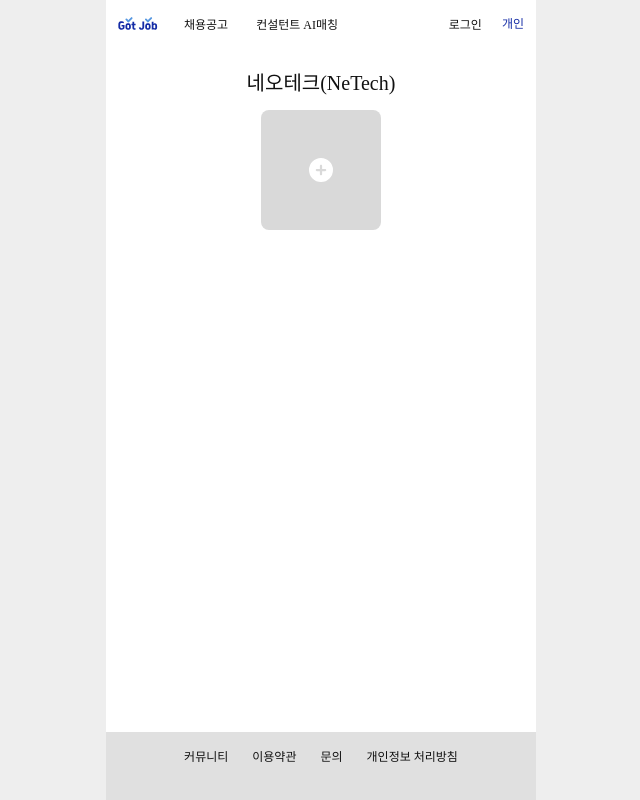
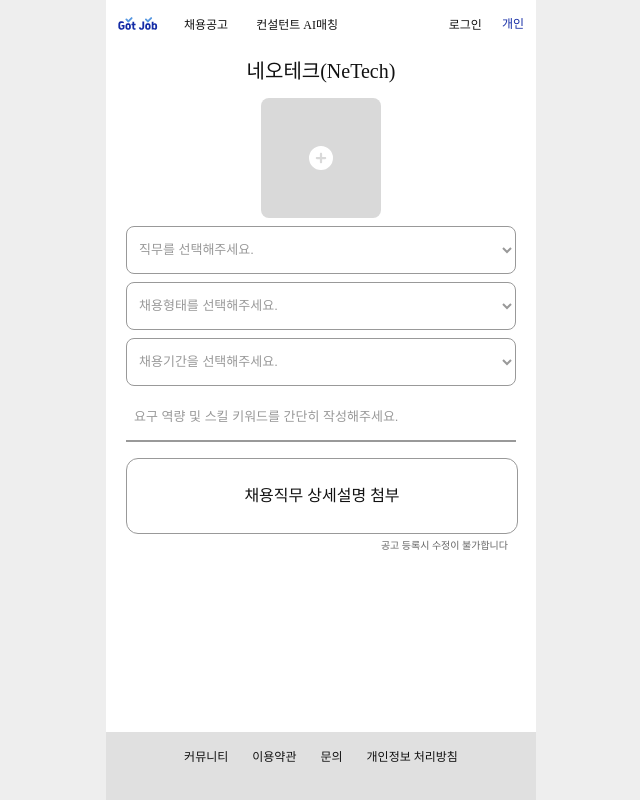
Before and after one commit to 9oormthon-univ/2025_SEASONTHON_TEAM_71_FE, a React (Vite) app: page /jobpost in a window 1280 px wide. Shown: the whole page, without its empty margins (319-959 px from the left). Built offline with nearby package versions, Linux system fonts and the light colour scheme; a web font is replaced by a local one.

Commit message:
feat: 공고 내용 섹션 추가

```diff
--- a/src/pages/Company/JobPost.jsx
+++ b/src/pages/Company/JobPost.jsx
@@ -1,4 +1,5 @@
 import styled from "styled-components";
+import { useState } from "react";
 import { FaCirclePlus } from "react-icons/fa6";
 
 const JobPostWrapper = styled.div`
@@ -13,7 +14,7 @@
   flex-direction: column;
   align-items: center;
   justify-content: center;
-  padding: 20px;
+  padding: 8px 20px;
   text-align: center;
 `;
 
@@ -35,15 +36,152 @@
   cursor: pointer;
 `;
 
+const FormContent = styled.div`
+  padding: 0 20px;
+`;
+
+const DropdownContainer = styled.div`
+  margin-bottom: 8px;
+`;
+
+const Dropdown = styled.select`
+  width: 100%;
+  height: 48px;
+  padding: 0 8px;
+  border: 1px solid #999;
+  border-radius: 8px;
+  background-color: #ffffff;
+  font-size: 13px;
+  color: #999;
+  cursor: pointer;
+
+  &:focus {
+    outline: none;
+  }
+`;
+
+const Input = styled.input`
+  width: 100%;
+  height: 48px;
+  padding: 0 8px;
+  border: none;
+  border-bottom: 2px solid #999;
+  background-color: #ffffff;
+  font-size: 13px;
+  color: #999;
+  margin-bottom: 16px;
+  box-sizing: border-box;
+
+  &:focus {
+    outline: none;
+  }
+
+  &::placeholder {
+    color: #999999;
+  }
+`;
+
+const DetailUploadArea = styled.div`
+  width: 100%;
+  height: 74px;
+  background-color: #fff;
+  border: 1px solid #999;
+  border-radius: 12px;
+  display: flex;
+  align-items: center;
+  justify-content: center;
+  margin-bottom: 4px;
+  cursor: pointer;
+`;
+
+const DetailUploadText = styled.span`
+  font-size: 16px;
+  color: #111;
+`;
+
+const NoteText = styled.p`
+  font-size: 10px;
+  color: #666;
+  text-align: right;
+  margin-right: 8px;
+`;
+
 export default function JobPost() {
+  const [selectedJob, setSelectedJob] = useState("");
+  const [selectedType, setSelectedType] = useState("");
+  const [selectedPeriod, setSelectedPeriod] = useState("");
+  const [skills, setSkills] = useState("");
+
   return (
     <JobPostWrapper>
+      {/* 기업정보 */}
       <CompanyInfo>
         <CompanyName>네오테크(NeTech)</CompanyName>
         <ImgUpload>
           <FaCirclePlus size={24} color="#fff" />
         </ImgUpload>
       </CompanyInfo>
+
+      {/* 직무/형태/기간 선택 */}
+      <FormContent>
+        {/* 직무 선택 */}
+        <DropdownContainer>
+          <Dropdown
+            value={selectedJob}
+            onChange={(e) => setSelectedJob(e.target.value)}
+          >
+            <option value="">직무를 선택해주세요.</option>
+            <option value="frontend">프론트엔드 개발자</option>
+            <option value="backend">백엔드 개발자</option>
+            <option value="fullstack">풀스택 개발자</option>
+            <option value="designer">UI/UX디자이너</option>
+          </Dropdown>
+        </DropdownContainer>
+        {/* 형태 선택 */}
+        <DropdownContainer>
+          <Dropdown
+            value={selectedType}
+            onChange={(e) => setSelectedType(e.target.value)}
+          >
+            <option value="">채용형태를 선택해주세요.</option>
+            <option value="fulltime">정규직</option>
+            <option value="contract">계약직</option>
+            <option value="intern">인턴</option>
+            <option value="parttime">파트타임</option>
+          </Dropdown>
+        </DropdownContainer>
+
+        {/* 기간 선택 */}
+        <DropdownContainer>
+          <Dropdown
+            value={selectedPeriod}
+            onChange={(e) => setSelectedPeriod(e.target.value)}
+          >
+            <option value="">채용기간을 선택해주세요.</option>
+            <option value="immediate">즉시 채용</option>
+            <option value="1month">1개월</option>
+            <option value="3months">3개월</option>
+            <option value="6months">6개월</option>
+            <option value="1year">1년</option>
+          </Dropdown>
+        </DropdownContainer>
+
+        {/* 요구 역량 */}
+        <Input
+          placeholder="요구 역량 및 스킬 키워드를 간단히 작성해주세요."
+          value={skills}
+          onChange={(e) => setSkills(e.target.value)}
+        />
+
+        {/* 상세 설명 첨부 */}
+        <DetailUploadArea>
+          <DetailUploadText>채용직무 상세설명 첨부</DetailUploadText>
+        </DetailUploadArea>
+
+        <NoteText>공고 등록시 수정이 불가합니다</NoteText>
+      </FormContent>
+
+      {/* 취소/등록 버튼 */}
     </JobPostWrapper>
   );
 }
```
